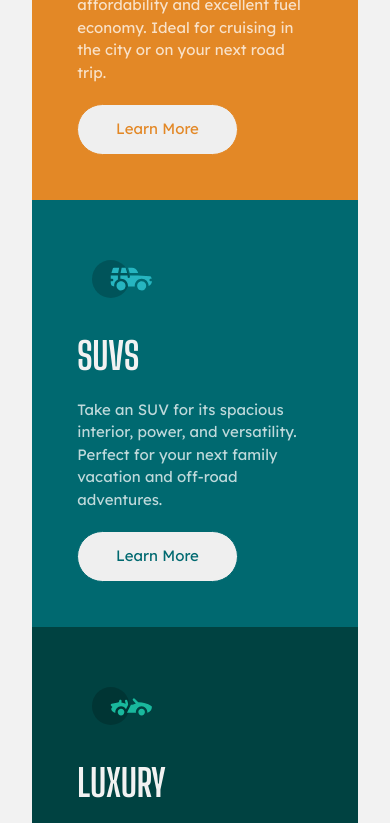
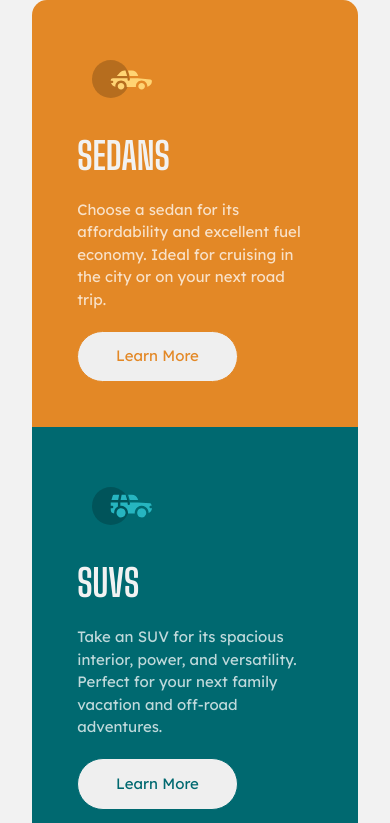
Before and after one commit to mtp13/3-column-preview-card-component, a plain HTML site: page index.html in a window 390 px wide. Shown: the top 823 px of the page. Drawn offline with Linux system fonts and the light colour scheme.

Commit message:
top of screen was cutoff on iphone

```diff
--- a/style.css
+++ b/style.css
@@ -14,7 +14,7 @@ body {
   flex-direction: column;
   background-color: var(--background-headings-buttons);
   font-family: "Lexend Deca", sans-serif;
-  min-height: 100vh;
+  /* min-height: 100vh; */
 }
 
 main {
@@ -23,7 +23,11 @@ main {
 }
 
 @media (max-width: 800px) {
+  body {
+    justify-content: unset;
+  }
   main {
+    /* min-height: 110vh; */
     flex-direction: column;
   }
 }
```
